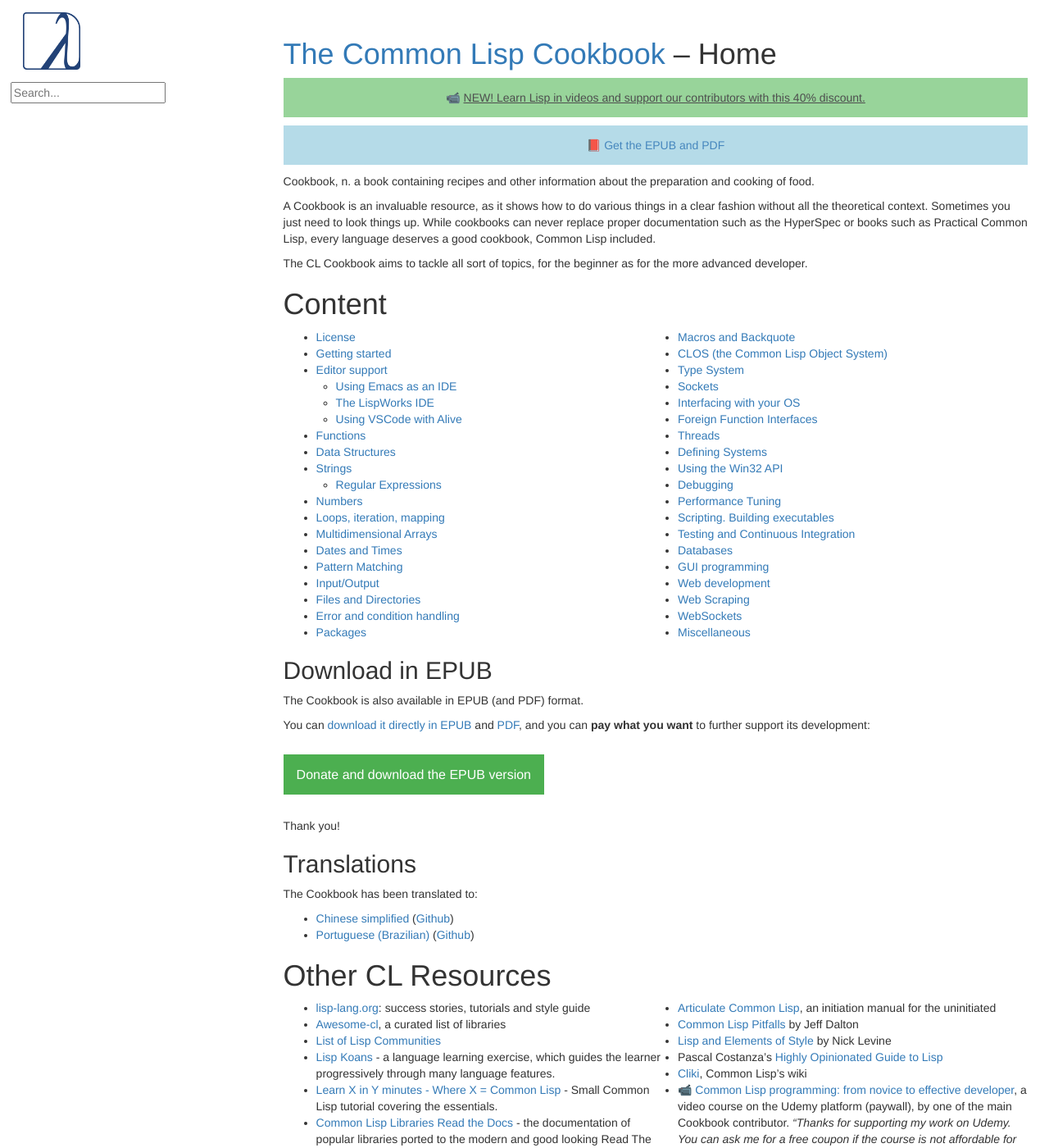
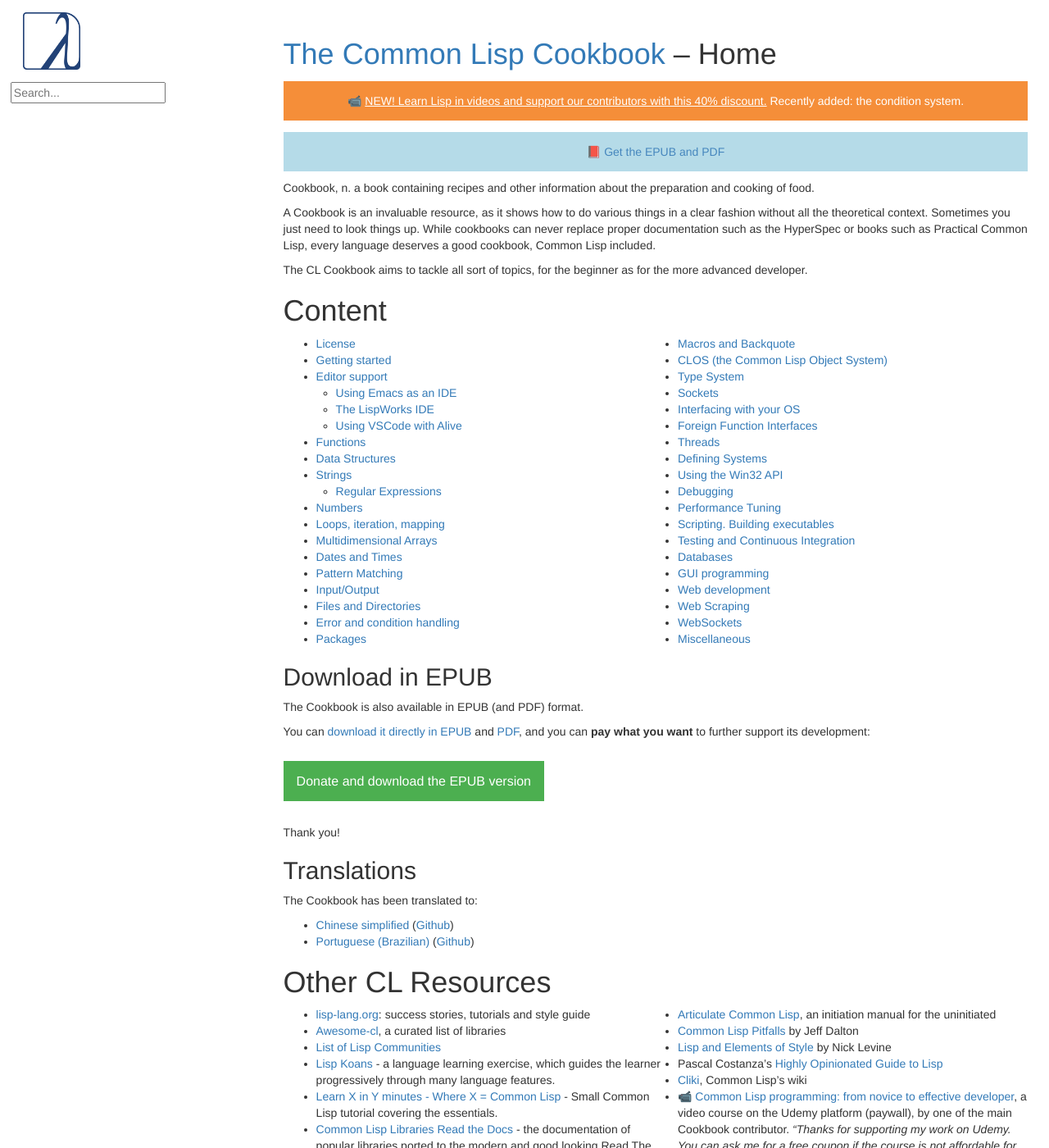
Before and after one commit to LispCookbook/cl-cookbook, a Jekyll site: the page built from index.md, in a window 1280 px wide and 1400 px high. Shown: the whole window at 82% size. Built offline with Jekyll 4.4.1, drawn with Linux system fonts in a browser that asks for light colours.

Commit message:
(minor) update Udemy coupon

```diff
--- a/_layouts/chapter.html
+++ b/_layouts/chapter.html
@@ -4,7 +4,7 @@
 
   <!-- Announcement we can keep for 1 month or more. I remove it and re-add it from time to time. -->
   <p class="announce">
-   📹 <a href="https://www.udemy.com/course/common-lisp-programming/?couponCode=6926D599AA-LISP4ALL">NEW! Learn Lisp in videos and support our contributors with this 40% discount.</a>
+   📹 <a href="https://www.udemy.com/course/common-lisp-programming/?couponCode=LISP-IN-NOVEMBER22">NEW! Learn Lisp in videos and support our contributors with this 40% discount.</a> Recently added: the condition system.
   </p>
   <p class="announce-neutral">
    📕 <a href="/cl-cookbook/#download-in-epub">Get the EPUB and PDF</a>
--- a/assets/style.scss
+++ b/assets/style.scss
@@ -159,15 +159,21 @@
     opacity: 0.9;
 }
 .announce {
-    background-color: #8dd090;
+    // background-color: #8dd090;
     padding: 1em;
     text-align: center;
     opacity: 0.9;
+
+    // Orange announce:
+    background-color: #f48224;
+    color: white;
+    margin: 1em 0 1em 0;
 }
 
 .announce a {
     text-decoration: underline;
-    color: #3b3b3b;
+    // color: #3b3b3b;
+    color: white;
 }
 
 ul{
```
